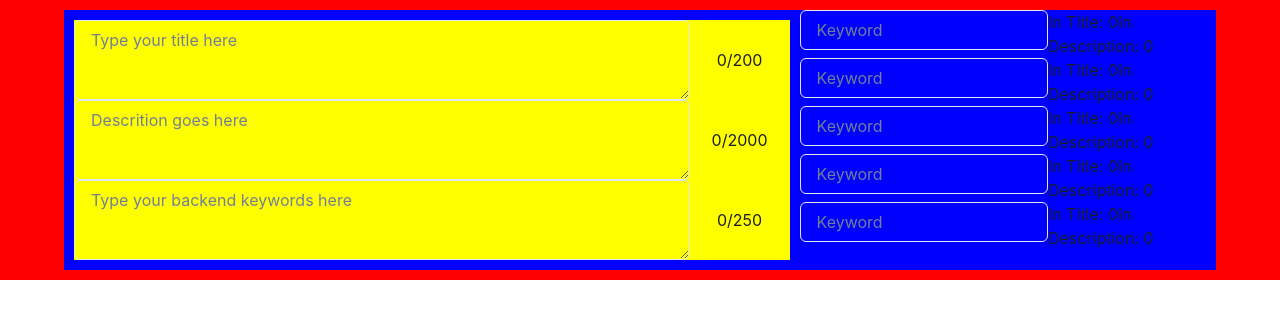
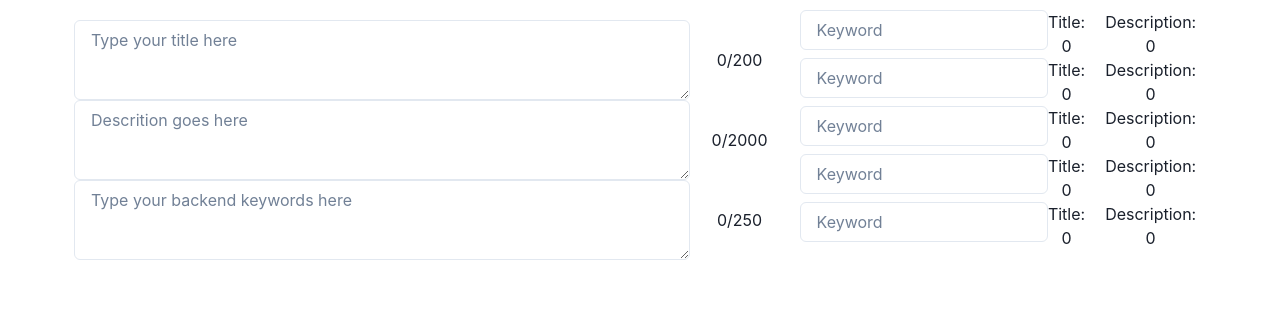
Before and after one commit to 99daycoder/description-creator, a React (Create React App) app: page / in a window 1280 px wide. Shown: the top 318 px of the page. Built offline with nearby package versions, Linux system fonts and the light colour scheme.

Commit message:
styling of keyword counters tweaked

```diff
--- a/src/App.js
+++ b/src/App.js
@@ -1,22 +1,14 @@
-
-import './App.css';
-import Form from './components/Form';
-import { Flex } from '@chakra-ui/react';
-import KeywordInput from './components/KeywordInput';
-import React, {useState} from 'react';
-
-
-
+import "./App.css";
+import Form from "./components/Form";
+import { Flex } from "@chakra-ui/react";
+import KeywordInput from "./components/KeywordInput";
+import React, { useState } from "react";
 
 function App() {
-
   return (
-    <Flex justify='center' bg='red' direction='row'>
+    <Flex justify="center" direction="row">
       <Form />
-
-      </Flex>
-
-
+    </Flex>
   );
 }
 
--- a/src/components/Form.js
+++ b/src/components/Form.js
@@ -4,13 +4,13 @@ import KeywordInput from "./KeywordInput";
 
 const InputField = ({ placeholder, value, onChange, charLimit }) => {
   return (
-    <Flex direction="row" justify='space-between'>
+    <Flex direction="row" justify="space-between">
       <Textarea
         placeholder={placeholder}
         value={value}
         onChange={onChange}
       ></Textarea>
-      <Flex minW='100px' align='center' justify='center'>
+      <Flex minW="100px" align="center" justify="center">
         <Text bg={value.length > charLimit ? "red" : "none"}>
           {value.length}/{charLimit}
         </Text>
@@ -28,8 +28,19 @@ export default function Form() {
     setValueDescription(event.target.value);
   const handleChangeKeywords = (event) => setValueKeywords(event.target.value);
   return (
-    <Flex justifyContent='center' justifyItems='center' bg='blue'maxWidth='1500px' width='90%' margin='10px' justify='space-between' >
-    <Flex direction="column" margin="10px" bg='yellow' width={{base:'300px', md:'600px', lg:'1000px'}}>
+    <Flex
+      justifyContent="center"
+      justifyItems="center"
+      maxWidth="1500px"
+      width="90%"
+      margin="10px"
+      justify="space-between"
+    >
+      <Flex
+        direction="column"
+        margin="10px"
+        width={{ base: "300px", md: "600px", lg: "1000px" }}
+      >
         <InputField
           placeholder="Type your title here"
           value={valueTitle}
@@ -50,16 +61,13 @@ export default function Form() {
         />
       </Flex>
 
-
-      <Flex direction='column'>
+      <Flex direction="column">
         <KeywordInput titleValue={valueTitle} descValue={valueDescription} />
         <KeywordInput titleValue={valueTitle} descValue={valueDescription} />
         <KeywordInput titleValue={valueTitle} descValue={valueDescription} />
         <KeywordInput titleValue={valueTitle} descValue={valueDescription} />
         <KeywordInput titleValue={valueTitle} descValue={valueDescription} />
-
       </Flex>
-
     </Flex>
   );
 }
--- a/src/components/KeywordInput.js
+++ b/src/components/KeywordInput.js
@@ -40,9 +40,12 @@ export default function KeywordInput({ titleValue, descValue }) {
     <Flex>
       <Flex>
         <Input placeholder="Keyword" onChange={handleChangeKey} />
-        <Flex width='300px'>
+        <Flex width="300px" gap="20px">
+          <Flex direction="column" align="center">
+            <Text>Title:</Text>
             {key?.length > 0 ? (
               <Text
+                fontWeight="700"
                 bg={
                   foundTitle?.length < 6
                     ? "green"
@@ -51,13 +54,17 @@ export default function KeywordInput({ titleValue, descValue }) {
                     : "red"
                 }
               >
-            Title: {foundTitle?.length}
+                {foundTitle?.length}
               </Text>
             ) : (
-          "In Title: 0"
+              "0"
             )}
+          </Flex>
+          <Flex direction="column" align="center">
+            <Text>Description:</Text>
             {key?.length > 0 ? (
               <Text
+                fontWeight="700"
                 bg={
                   foundDesc?.length < 11
                     ? "green"
@@ -66,11 +73,12 @@ export default function KeywordInput({ titleValue, descValue }) {
                     : "red"
                 }
               >
-            Description: {foundDesc?.length}
+                {foundDesc?.length}
               </Text>
             ) : (
-          "In Description: 0"
+              "0"
             )}
+          </Flex>
         </Flex>
       </Flex>
     </Flex>
```
Lines whose indentation alone changed are shown as unchanged.
